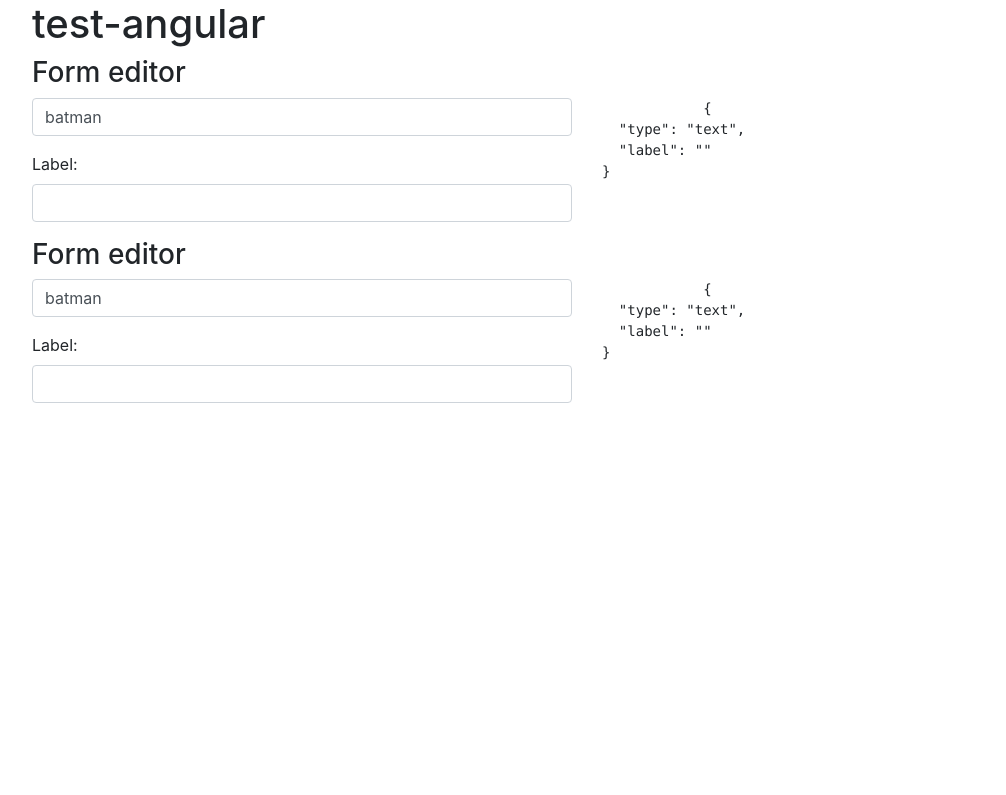
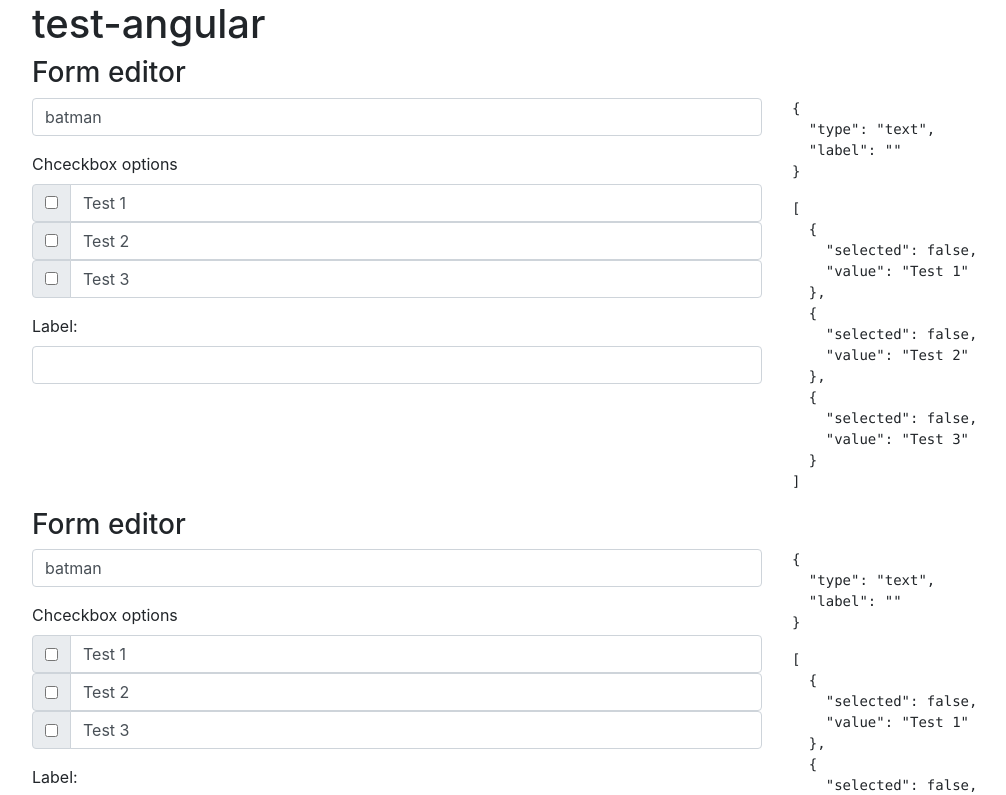
Before and after one commit to TomaszOciepa/angular-demo, an Angular app: page /form in a window 1280 px wide. Shown: the top 795 px of the page, without its empty margins (53-1059 px from the left). Built offline with nearby package versions, Linux system fonts and the light colour scheme.

Commit message:
many fields with formArray

```diff
--- a/src/app/forms-editor/form-creator/form-creator.component.html
+++ b/src/app/forms-editor/form-creator/form-creator.component.html
@@ -6,14 +6,28 @@
             <input type="text" class="form-control" [formControl]="formTitle">
         </div>
 
+        <div class="form-group">
+            <label>Chceckbox options</label>
+            <div class="input-group" *ngFor="let option of optionsForField.controls" [formGroup]="option">
+
+                <div class="input-group-prepend">
+                    <div class="input-group-text">
+                        <input type="checkbox" class="from-check" formControlName="selected">
+                    </div>
+                </div>
+
+                <input type="text" class="form-control" formControlName="value">
+            </div>
+        </div>
+
+
         <label>Label:</label>
         <div class="form-group" [formGroup]="fieldOptions">
             <input type="text" class="form-control" formControlName="label">
         </div>
     </div>
-    <div class="col">
-        <pre>
-            {{ fieldOptions.value | json}}
-        </pre>
+    <div class="col-4">
+        <pre>{{ fieldOptions.value | json}}</pre>
+        <pre>{{ optionsForField.value | json}}</pre>
     </div>
 </div>
--- a/src/app/forms-editor/form-creator/form-creator.component.ts
+++ b/src/app/forms-editor/form-creator/form-creator.component.ts
@@ -1,5 +1,5 @@
 import { Component, OnInit, Input } from '@angular/core';
-import { FormControl, FormGroup, AbstractControl } from '@angular/forms';
+import { FormControl, FormGroup, AbstractControl, FormArray } from '@angular/forms';
 
 @Component({
   selector: 'form-creator',
@@ -10,6 +10,7 @@ export class FormCreatorComponent implements OnInit {
 
   formTitle: FormControl
   fieldOptions: FormGroup
+  optionsForField: FormArray
 
   constructor() {
     this.formTitle = new FormControl('batman')
@@ -19,8 +20,22 @@ export class FormCreatorComponent implements OnInit {
         label: new FormControl('')
     })
 
+    this.optionsForField = new FormArray(
+      [
+        this.createOption("Test 1"),
+        this.createOption("Test 2"),
+        this.createOption("Test 3"),
+      ]
+    )
 
     console.log(this.fieldOptions)
+   }
+
+   createOption(defaultValue, selected = false){
+     return new FormGroup({
+       selected: new FormControl(selected),
+       value: new FormControl(defaultValue)
+     })
    }
 
   ngOnInit() {
```
